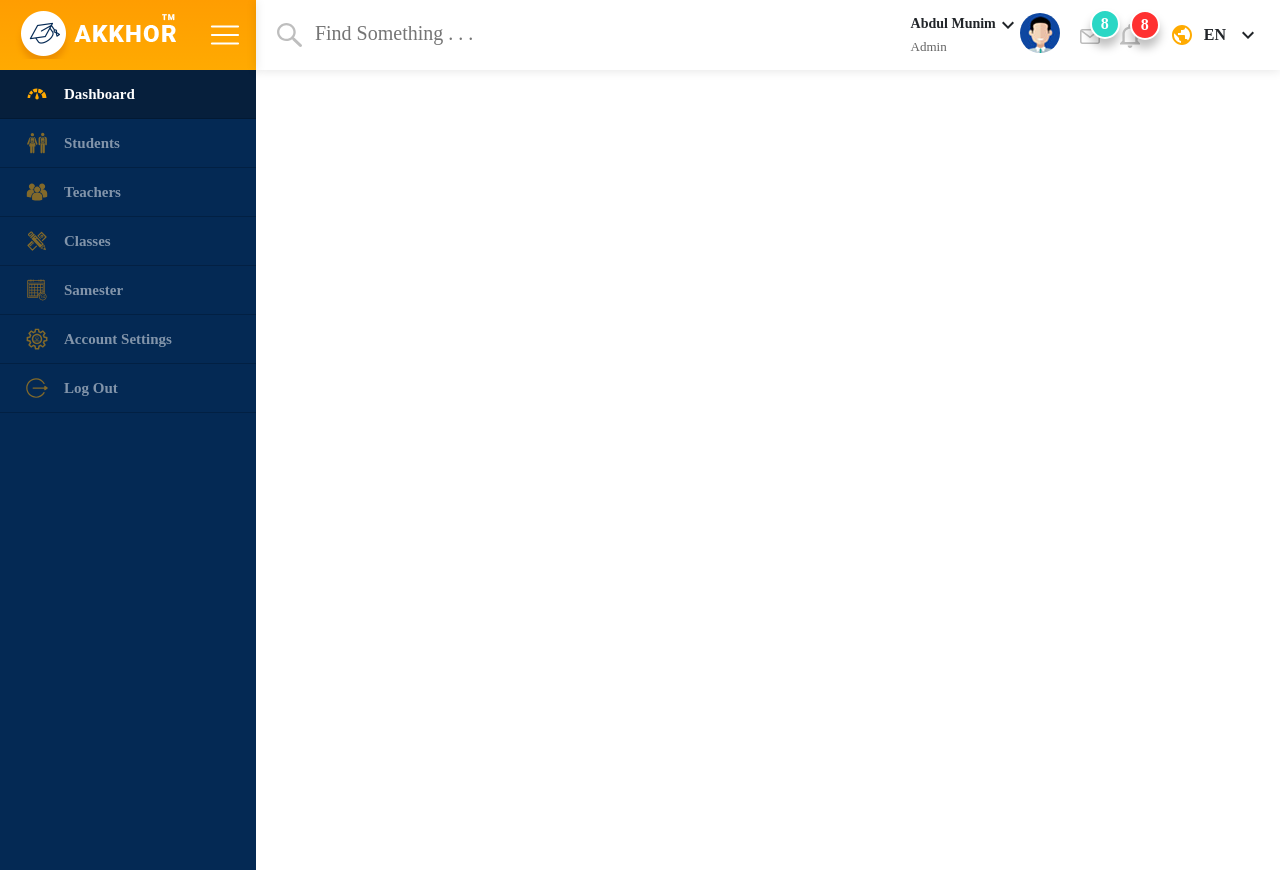
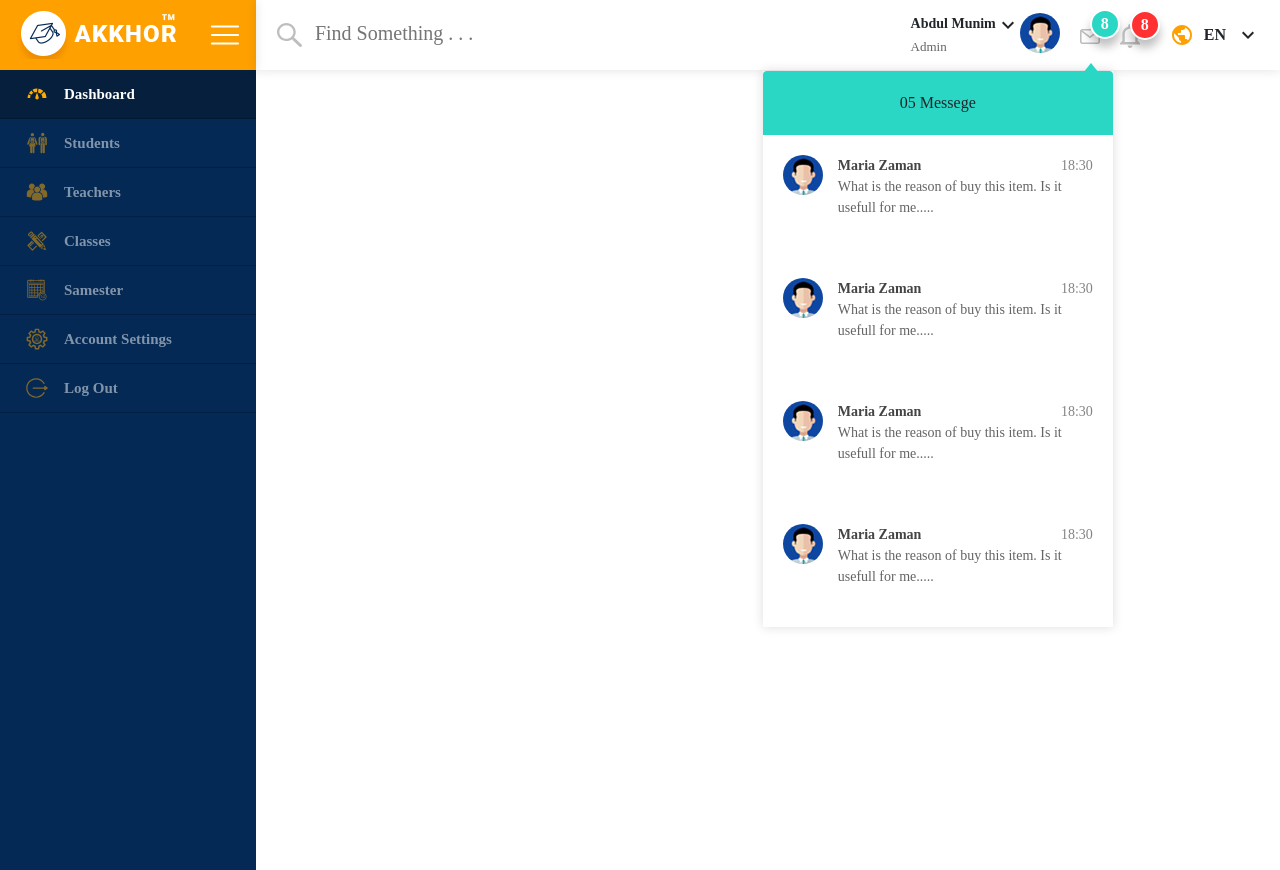
Before and after one commit to AbdulMunim343/unisystem, a React (Create React App) app: page / in a window 1280 px wide. Built offline with nearby package versions, Linux system fonts and the light colour scheme; a web font is replaced by a local one.

Commit message:
dropdowns

```diff
--- a/src/App.scss
+++ b/src/App.scss
@@ -1,3 +1,5 @@
+
+
 @font-face {
   font-family: "popin";
   font-weight: 300;
--- a/src/common/topbar/Topbar.js
+++ b/src/common/topbar/Topbar.js
@@ -4,12 +4,46 @@ import '../topbar/Topbar.scss';
 //==Import Icons==//
 import KeyboardArrowDownIcon from '@material-ui/icons/KeyboardArrowDown';
 import PublicIcon from '@material-ui/icons/Public';
+import PersonOutlineOutlinedIcon from '@material-ui/icons/PersonOutlineOutlined';
+import ListAltOutlinedIcon from '@material-ui/icons/ListAltOutlined';
+import MessageOutlinedIcon from '@material-ui/icons/MessageOutlined';
+import ExitToAppOutlinedIcon from '@material-ui/icons/ExitToAppOutlined';
 
 //==import images for topbar==//
 import Search from '../../assets/img/dashboard/search.svg';
 import Admin from '../../assets/img/dashboard/admin.jpg';
 import Envelop from '../../assets/img/dashboard/envelop.svg';
 import Notification from '../../assets/img/dashboard/notification.svg';
+import SettingsOutlinedIcon from '@material-ui/icons/SettingsOutlined';
+
+
+const Wrapper = () =>{
+   return(
+      <div className="contant_area">
+      <div className="messege_wrapper">
+
+         <div className="user_img">
+            <img src={Admin}/>
+         </div>
+
+         <div class="text_wrapper">
+               <div className="nt_container">
+                  <span className="item_name">Maria Zaman</span>
+                  <span className="item_time">18:30</span>
+               </div>
+         <p>
+            What is the reason of buy this item. Is it usefull for me.....
+         </p>
+
+         </div>
+
+      </div>
+
+      </div>
+   )
+}
+
+
 
 const Topbar = () =>{
     return(
@@ -27,6 +61,45 @@ const Topbar = () =>{
          <p className="pash">
             Admin
          </p>
+
+      {/* Admin Drop Down start*/}
+
+         <div className="admin_drop_down">
+            <div className="admin_name">
+               Abdul Munim
+            </div>
+
+            <ul className="list">
+               <li>
+                     <PersonOutlineOutlinedIcon className="list_icn"/>
+                     My Profile
+               </li>
+
+               <li>
+                     <ListAltOutlinedIcon className="list_icn"/>
+                     Task
+               </li>
+
+               <li>
+                     <MessageOutlinedIcon className="list_icn"/>
+                     Messege
+               </li>
+
+               <li>
+                     <SettingsOutlinedIcon className="list_icn"/>
+                     Account Setting
+               </li>
+
+               <li>
+                     <ExitToAppOutlinedIcon  className="list_icn"/>
+                     Log Out
+               </li>
+            </ul>
+
+         </div>
+
+      {/* Admin Drop Down End */}
+
       </div>
       <div className="user_img">
          <img src={Admin}/>
@@ -34,13 +107,30 @@ const Topbar = () =>{
       <div className="notifications">
 
          <div className="envelop">
-            <img src={Envelop}/>
-            <span >8</span>
+            <img src={Envelop} className="enve"/>
+            <span className="Number_genrater">8</span>
+
+         {/* Messege drop Down Start */}
+
+         <div className="messege_drop_down">
+            <div className="messege_status">
+               05 Messege
+            </div>
+
+
+            <Wrapper/>
+            <Wrapper/>
+            <Wrapper/>
+            <Wrapper/>
+
          </div>
+         {/* Messege drop Down end */}
+
+      </div>
 
          <div className="bell">
             <img src={Notification} />
-            <span >8</span>
+            <span className="Number_genrater">8</span>
          </div>
 
       </div>
--- a/src/common/topbar/Topbar.scss
+++ b/src/common/topbar/Topbar.scss
@@ -1,20 +1,5 @@
-@mixin reset-cirule($color) {
-  width: 30px;
-  height: 30px;
-  background-color: $color;
-  color: white;
-  border-radius: 100%;
-  position: absolute;
-  display: flex;
-  justify-content: center;
-  align-items: center;
-  font-weight: bold;
-  right: -10px;
-  border: 2px solid white;
-  bottom: 8px;
-  box-shadow: 0px 8px 10px 0px rgba(0, 0, 0, 0.25);
-}
-
+@import "../../sass/mixin.scss";
+@import "../../sass/variables.scss";
 .main {
   display: flex;
   align-items: center;
@@ -89,12 +74,12 @@
   .envelop {
     position: relative;
     padding: 0px 10px;
-    img {
+    .enve {
       width: 20px;
     }
 
-    span {
-      @include reset-cirule(#2ad7c5);
+    .Number_genrater {
+      @include reset-cirule($sky_blue);
     }
   }
 
@@ -105,8 +90,8 @@
       width: 20px;
     }
 
-    span {
-      @include reset-cirule(#ff3131);
+    .Number_genrater {
+      @include reset-cirule($red);
     }
   }
 }
@@ -117,7 +102,7 @@
   display: flex;
   align-items: center;
   .icn {
-    color: #ffab01;
+    color: $orang;
   }
   span {
     padding: 0px 10px;
@@ -128,3 +113,121 @@
 .chevron_bottom {
   cursor: pointer;
 }
+
+//Drop Admin Down menue start//
+.admin_drop_down {
+  min-width: 200px;
+  border: none;
+  top: 70px;
+  right: 213px;
+  position: absolute;
+  background: white;
+  box-shadow: 0px 0px 10px 0px rgba(33, 30, 30, 0.15);
+  display: none;
+
+  .admin_name {
+    text-align: center;
+    background-color: $orang;
+    padding: 20px 25px;
+    border-radius: 4px 4px 0 0;
+  }
+
+  .list {
+    padding: 10px 0px;
+    margin-bottom: 0px;
+
+    li {
+      color: #646464;
+      font-size: 13px;
+      display: block;
+      padding: 8px 25px;
+
+      .list_icn {
+        margin-left: 0;
+        margin-right: 10px;
+        font-size: 15px;
+        font-weight: 600;
+        color: #444444;
+      }
+    }
+  }
+
+  &::after {
+    content: "";
+    height: 0;
+    width: 0;
+    border-bottom: 10px solid $orang;
+    border-left: 8px solid transparent;
+    border-right: 8px solid transparent;
+    position: absolute;
+    top: -8px;
+    right: 14px;
+  }
+}
+
+.messege_drop_down {
+  min-width: 350px;
+  border: none;
+  top: 48px;
+  right: -3px;
+  position: absolute;
+  background: white;
+  box-shadow: 0px 0px 10px 0px rgba(33, 30, 30, 0.15);
+
+  .messege_status {
+    text-align: center;
+    background-color: $sky_blue;
+    padding: 20px 25px;
+    border-radius: 4px 4px 0 0;
+    position: relative;
+  }
+
+  .contant_area {
+    padding: 20px;
+  }
+
+  .messege_wrapper {
+    display: flex;
+
+    .text_wrapper {
+      display: flex;
+      flex: 1;
+      flex-direction: column;
+      margin-left: 15px;
+      .nt_container {
+        display: flex;
+        justify-content: space-between;
+        flex: 1;
+
+        .item_name {
+          font-size: 14px;
+          font-weight: 600;
+          color: #444444;
+        }
+
+        .item_time {
+          font-size: 14px;
+          color: #848484;
+        }
+      }
+
+      p {
+        font-size: 14px;
+        margin: 0 0 20px 0;
+        color: #646464;
+      }
+    }
+  }
+
+  &::after {
+    content: "";
+    height: 0;
+    width: 0;
+    border-bottom: 10px solid $sky_blue;
+    border-left: 8px solid transparent;
+    border-right: 8px solid transparent;
+    position: absolute;
+    top: -8px;
+    right: 14px;
+  }
+}
--- a/src/components/navbar/Nav.scss
+++ b/src/components/navbar/Nav.scss
@@ -1,6 +1,8 @@
+@import "../../sass/variables.scss";
+
 .logo {
   height: 70px;
-  background: linear-gradient(#ff9d01, #ffaa01);
+  background: linear-gradient($orang, $orang);
   display: flex;
   align-items: center;
   justify-content: space-between;
@@ -15,7 +17,7 @@
 nav {
   ul {
     height: 100vh;
-    background-color: #042954;
+    background-color: $blue;
     margin-bottom: 0px;
 
     li {
--- a/src/index.scss
+++ b/src/index.scss
@@ -9,6 +9,15 @@ body {
   text-decoration: none;
 }
 
+li {
+  list-style: none;
+  list-style-type: none;
+}
+
+ul {
+  padding: 0px;
+}
+
 p {
   margin: 0px;
 }
--- /dev/null
+++ b/src/sass/mixin.scss
@@ -0,0 +1,16 @@
+@mixin reset-cirule($color) {
+    width: 30px;
+    height: 30px;
+    background-color: $color;
+    color: white;
+    border-radius: 100%;
+    position: absolute;
+    display: flex;
+    justify-content: center;
+    align-items: center;
+    font-weight: bold;
+    right: -10px;
+    border: 2px solid white;
+    bottom: 8px;
+    box-shadow: 0px 8px 10px 0px rgba(0, 0, 0, 0.25);
+  }
--- /dev/null
+++ b/src/sass/variables.scss
@@ -0,0 +1,4 @@
+$orang: #ffa001;
+$blue: #042954;
+$sky_blue: #2ad7c5;
+$red: #ff3131;
```
